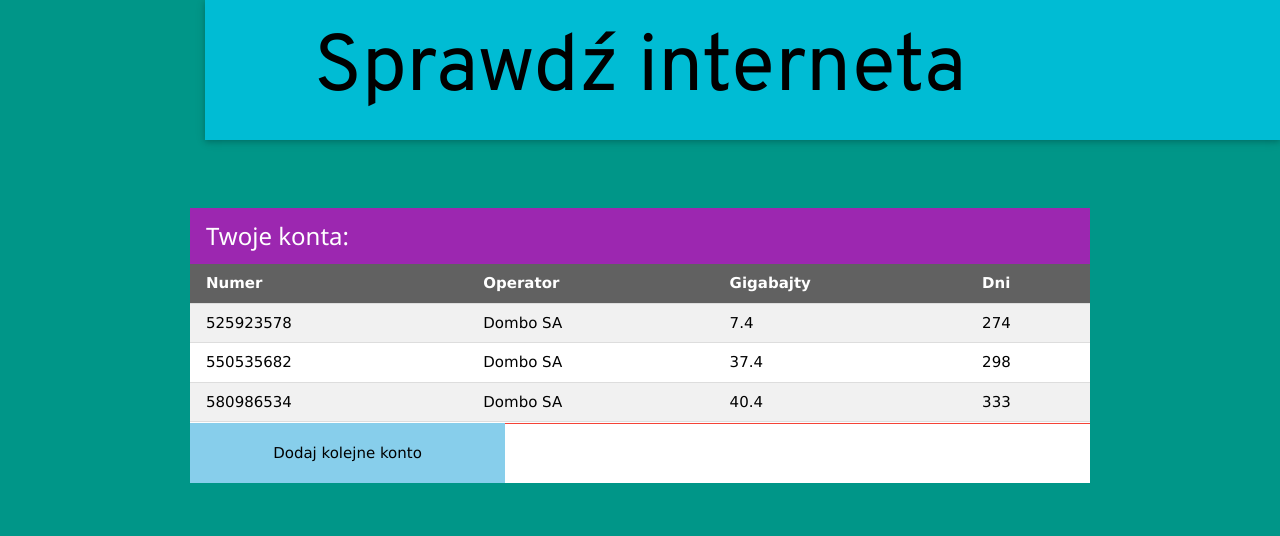
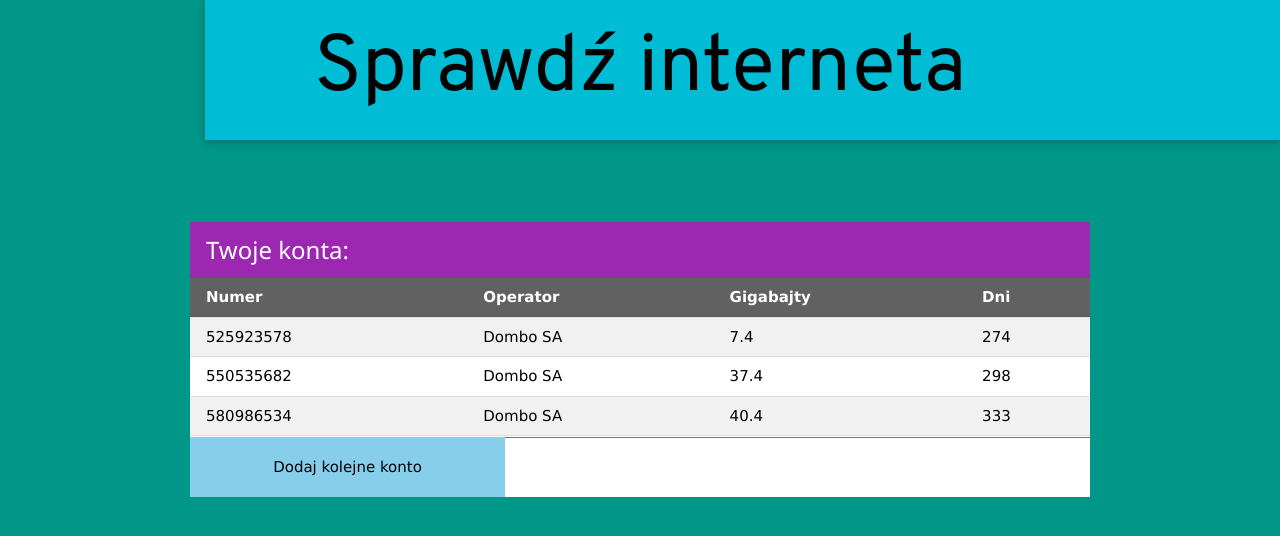
Before and after one commit to amateusz/mobile_data_left, a Flask app: page /services in a window 1280 px wide. Shown: the top 536 px of the page. Run offline with Flask 2, Linux system fonts and the light colour scheme.

Commit message:
even better positioning of accounts table

```diff
--- a/templates/services_list.html
+++ b/templates/services_list.html
@@ -1,7 +1,6 @@
 {% extends "layout.html" %}
 {% block center %}
-    <div class="w3-content w3-rest" style="max-width: 900px; margin-top: calc(10vw + 10vh)" id="main">
-
+    <div class="w3-content w3-rest" style="max-width: 900px; padding-top: calc(15vw + 30px)" id="main">
 
         <div class="w3-white">
             <div class="w3-container w3-purple">
--- a/templates/welcome.html
+++ b/templates/welcome.html
@@ -1,12 +1,14 @@
 {% extends "layout.html" %}
 {% block center %}
     <div class="w3-auto w3-teal" id="main">
-        <form class="w3-container" style="padding-top: calc(17vw + 20px); padding-bottom: 30vh;" id="landing_form" method="post">
+        <form class="w3-container" style="padding-top: calc(17vw + 20px); padding-bottom: 30vh;" id="landing_form"
+              method="post">
             <label>numer telefonu:</label>
             <input class="w3-input w3-margin-bottom" type="text" name="username">
             <label>hasło:</label>
             <input class="w3-input w3-margin-bottom" type="password" name="password">
-            <input class="w3-button w3-ripple	 w3-light-gray w3-hover-purple w3-margin-top w3-mobile" style="width: 35%" type="submit" value="Sprawdź">
+            <input class="w3-button w3-ripple w3-light-gray w3-hover-purple w3-margin-top w3-mobile"
+                   style="width: 35%" type="submit" value="Sprawdź">
         </form>
     </div>
     <div class="w3-display-bottomleft w3-mobile">
```
